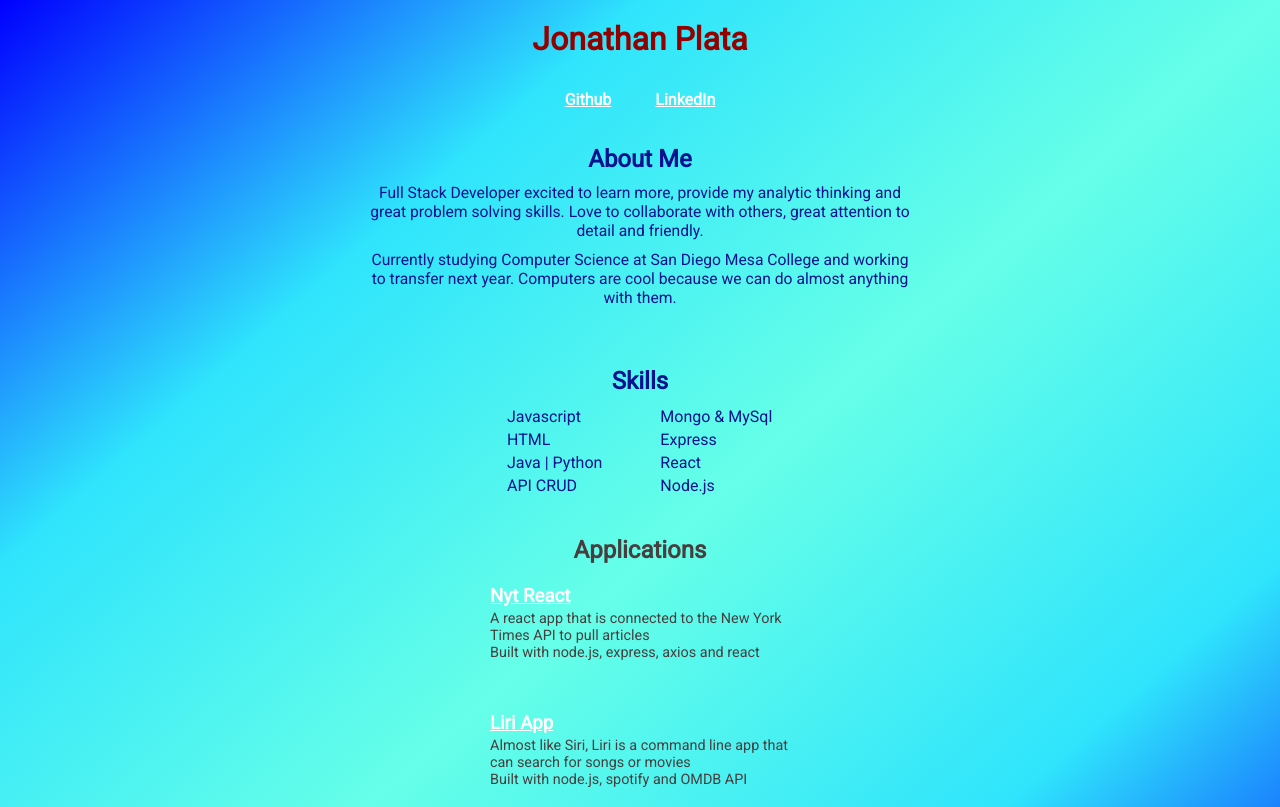
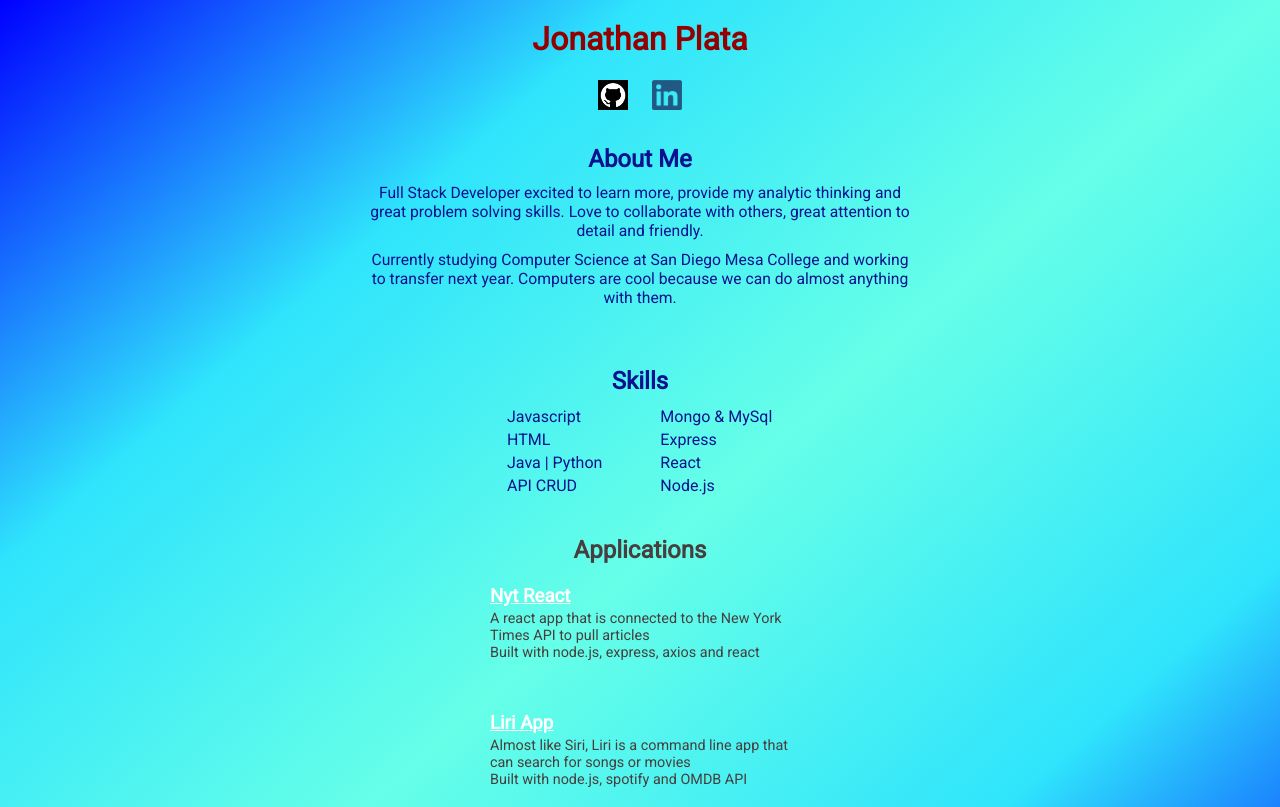
Before and after one commit to JonathanP97/JonathanP97.github.io, a plain HTML site: page index.html in a window 1280 px wide. Shown: the top 807 px of the page. Drawn offline with Linux system fonts and the light colour scheme.

Commit message:
img buttons

```diff
--- a/index.html
+++ b/index.html
@@ -1,16 +1,13 @@
 <html>
 <head>
-	<title>Jonathan Plata</title>
+	<title>Hi I'm Jonathan</title>
 	<link rel="shortcut icon" href="./images/smile.png">
 	<link href="https://fonts.googleapis.com/css?family=Roboto" rel="stylesheet">
 	<style>
 
 		body {
-			/*background-color: #e1ffbf;*/
     		background-color: #cccccc;
-    		/*background-image: radial-gradient(#1f471d, #337a2f, #a9efa5);*/
 			margin: 0;
-			/*background: linear-gradient(to bottom right, blue, #32d3bb, #2fe4fc, #32d3bb, blue);*/
 			background: linear-gradient(to bottom right, blue, #2fe4fc, #66ffe8, #2fe4fc, blue);
 		}
 
@@ -76,8 +73,6 @@
 			margin-left: auto;
 			margin-right: auto;
 			padding: 10px;
-			/*background: linear-gradient(to bottom, #66eaff, #66ffe8, #66eaff);*/
-			/*background: radial-gradient( #66eaff ,#66ffe8);*/
 			opacity: 0.97;
 		}
 
@@ -163,7 +158,7 @@
 
 		.footer > * {
 			font-size: 100%;
-			padding: 20px;
+			padding: 10px;
 			display: inline-block;
 		}
 
@@ -192,8 +187,9 @@
 		}
 
 		img {
-			float: right;
-			padding: 30px;
+			height: 30px;
+			width: 30px;
+			margin: 0;
 		}
 
 	</style>
@@ -204,8 +200,14 @@
 	</div>
 
 	<div class="footer">
-		<h2 class="head-inner"><a href="https://github.com/JonathanP97" target="__blank">Github</a></h2>
-		<h2 class="head-inner"><a href="https://www.linkedin.com/in/jonathan-plata/" target="__blank">LinkedIn</a></h2>
+		<a href="https://github.com/JonathanP97" target="__blank">
+			<img src="./images/github.png">
+		</a>
+
+		<a href="https://www.linkedin.com/in/jonathan-plata/" target="__blank">
+			<img src="./images/linkedin.png" >
+		</a>
+
 	</div>
 
 	<div>
```
Also changed, not shown: images/github.png (added).
